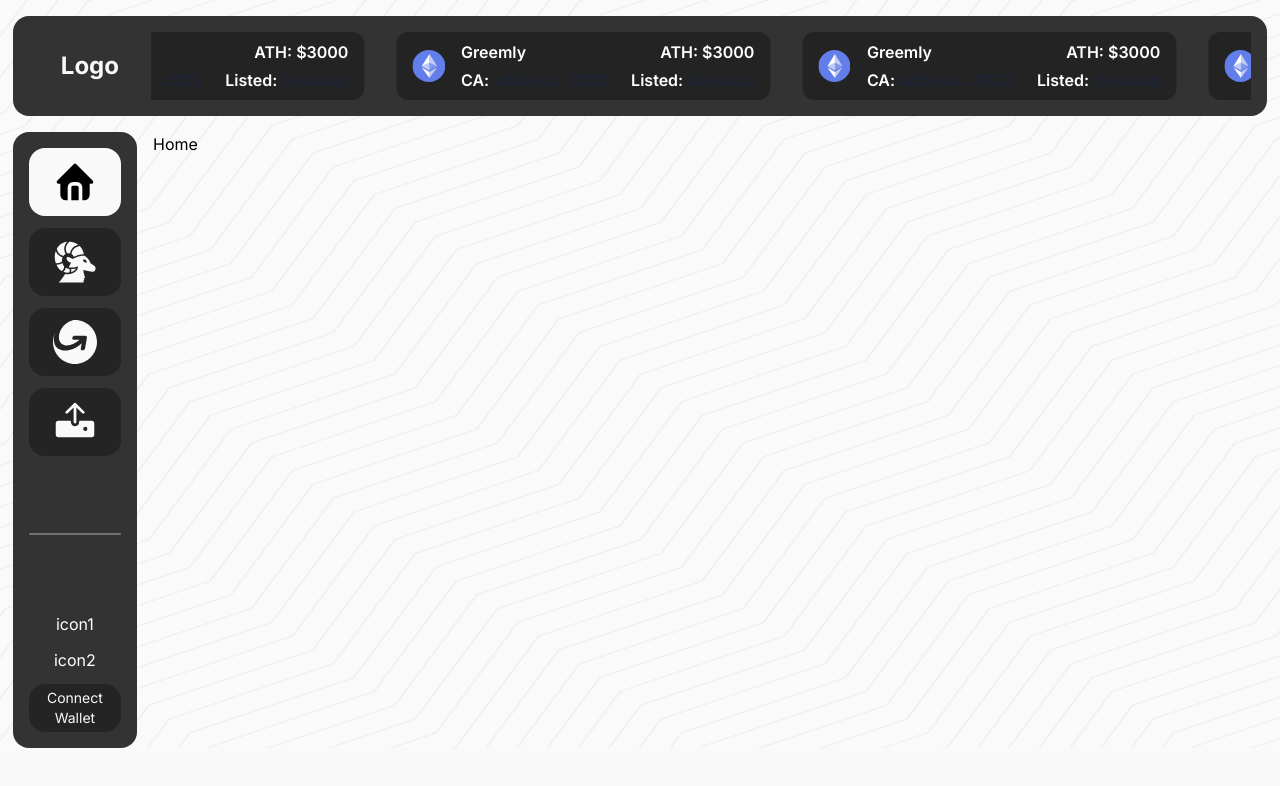
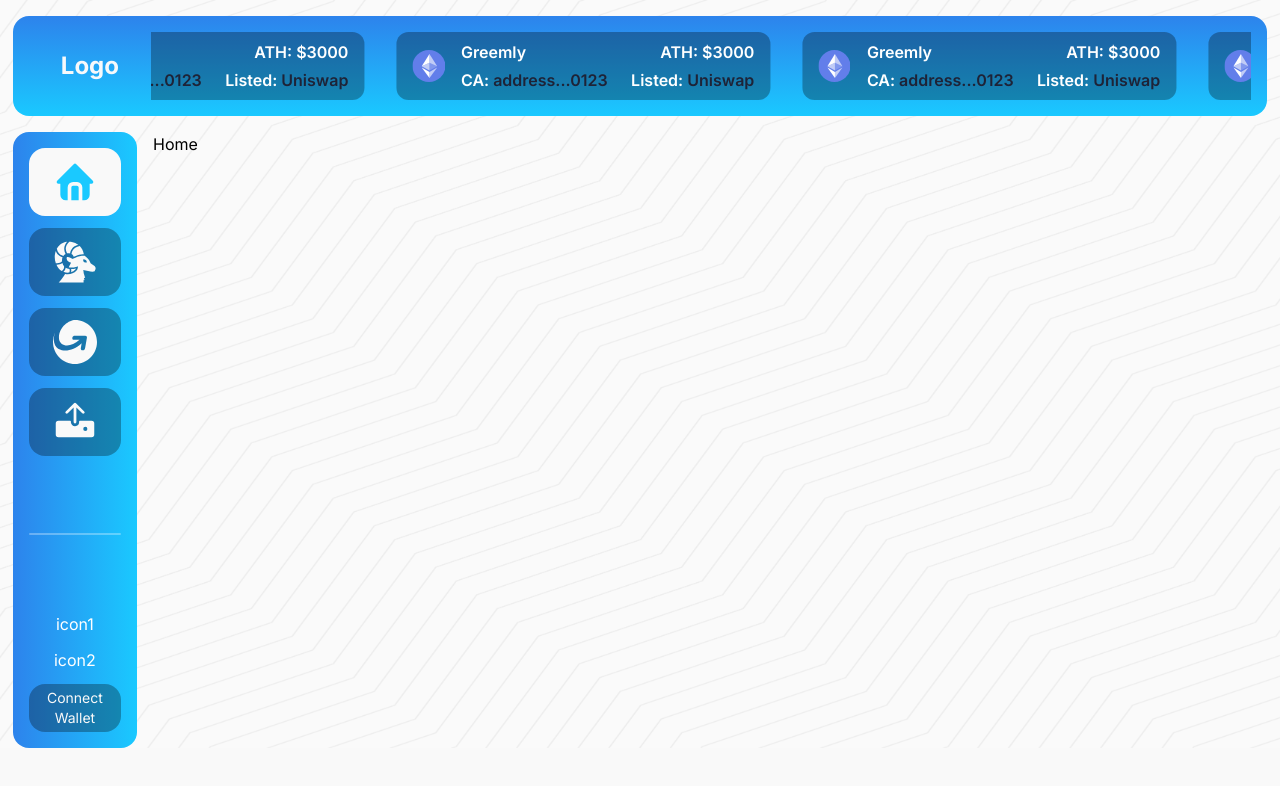
Before and after one commit to etondotfun/eton, a Next.js app: page / in a window 1280 px wide. Shown: the top 786 px of the page. Built offline with nearby package versions, Linux system fonts and the light colour scheme.

Commit message:
a different theme

```diff
--- a/components/Navbar.tsx
+++ b/components/Navbar.tsx
@@ -4,7 +4,7 @@
 const Navbar = () => {
   return (
     <div className="w-full flex justify-center sticky top-0 z-50">
-      <div className=" w-[98%] flex justify-between items-center bg-[#333333] p-4 my-4 rounded-2xl">
+      <div className=" w-[98%] flex justify-between items-center bg-gradient-to-b from-[#2D83EC] to-[#1AC9FF] p-4 my-4 rounded-2xl">
         <div className="text-secondary text-2xl font-bold w-[10%] flex justify-center">
           Logo
         </div>
--- a/components/Sidebar.tsx
+++ b/components/Sidebar.tsx
@@ -34,15 +34,15 @@
   const pathName = usePathname();
 
   return (
-    <div className="bg-[#333333] w-[10%] h-[77vh] overflow-y-auto p-4 sticky top-[8.25rem] rounded-2xl flex flex-col justify-between">
+    <div className="bg-gradient-to-r from-[#2D83EC] to-[#1AC9FF] w-[10%] h-[77vh] overflow-y-auto p-4 sticky top-[8.25rem] rounded-2xl flex flex-col justify-between">
       <ul className="space-y-3">
         {menus.map((menu) => (
           <Link
             key={menu.title}
             href={menu.href}
-            className={`flex items-center justify-center py-3 px-4 rounded-2xl cursor-pointer hover:bg-primary hover:text-black ${
+            className={`flex items-center justify-center py-3 px-4 rounded-2xl cursor-pointer hover:bg-primary hover:text-[#1AC9FF] ${
               pathName === menu.href
-                ? "bg-primary text-black"
+                ? "bg-primary text-[#1AC9FF]"
                 : "bg-black/[0.3] text-primary"
             } `}
           >
```
